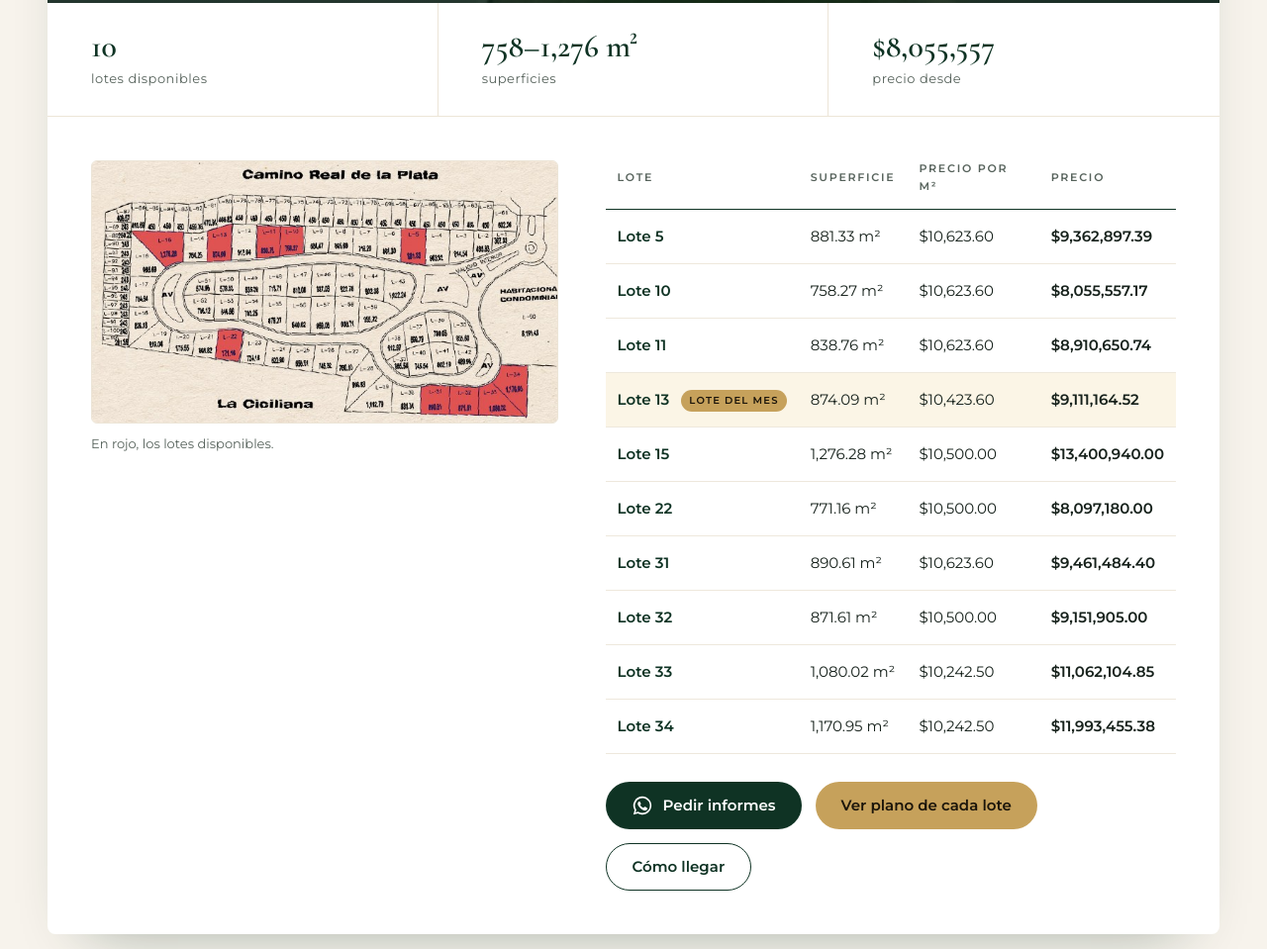
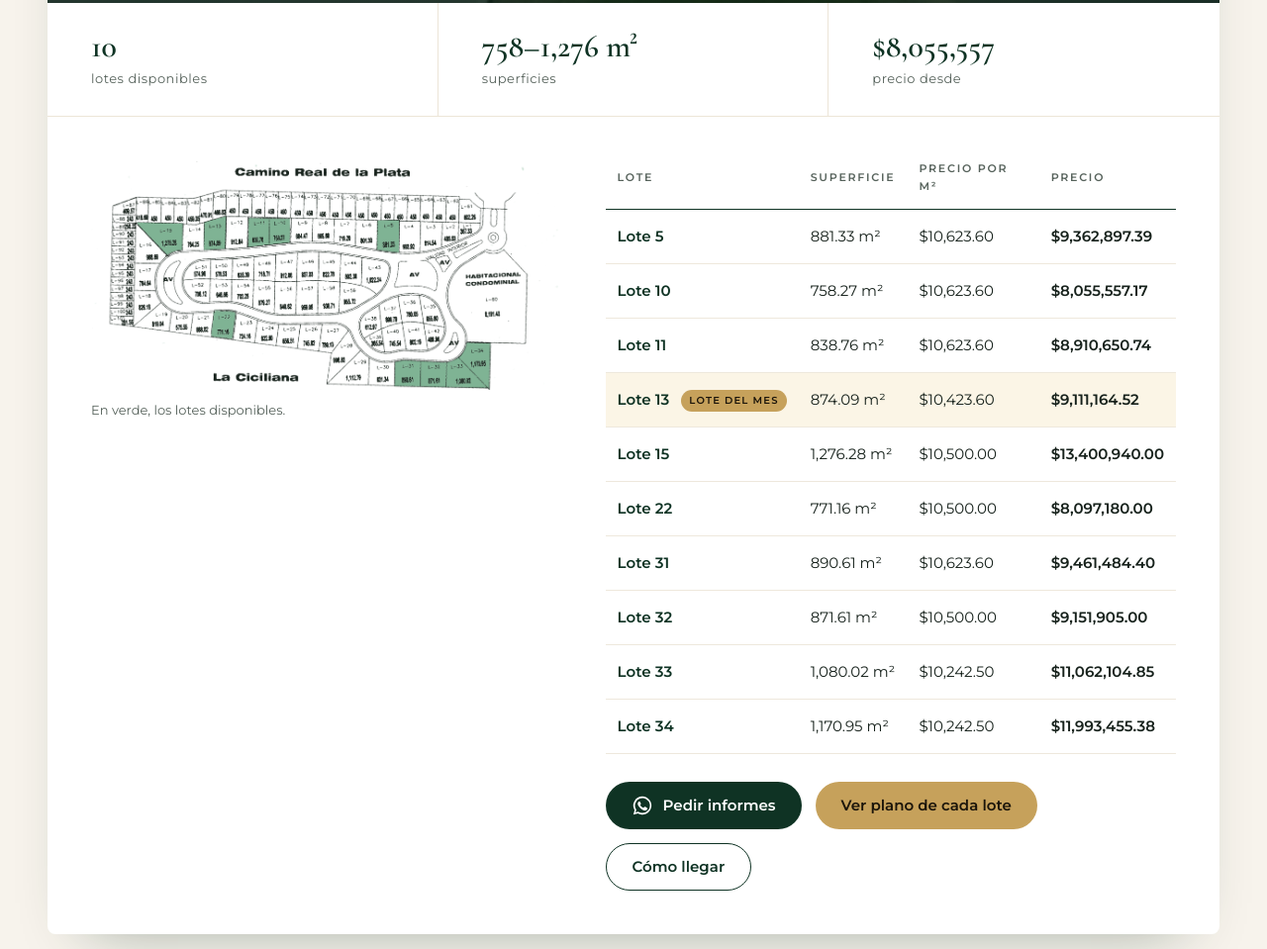
Before and after one commit to ZONAPLATEADAPACHUCA/ZONA-PLATEADA-PACHUCA, a plain HTML site: page index.html in a window 1280 px wide. Shown: the part 4212-5171 px from the top of the page at 99% size. Drawn offline with nearby package versions, Linux system fonts and the light colour scheme.

Commit message:
Mina Refugio: plano sin fondo y lotes disponibles en verde
Co-Authored-By: Claude Opus 5.5 <noreply@anthropic.com>
Claude-Session: https://claude.ai/code/session_01N8WQMSkCiPdptSFJYFfQRw

```diff
--- a/index.html
+++ b/index.html
@@ -98,6 +98,7 @@ header{position:fixed;top:0;left:0;right:0;z-index:40;background:rgba(15,51,36,.
 .privada-cuerpo.invertido .plano{order:2}
 .plano{margin:0}
 .plano img{width:100%;max-height:560px;object-fit:contain;background:var(--marfil);border-radius:6px;border:1px solid #ECE5D7}
+.plano img.sin-fondo{background:transparent;border:0;border-radius:0}
 .plano figcaption{font-size:13px;color:var(--gris);margin-top:10px}
 .tabla-caja{overflow-x:auto}
 table{width:100%;border-collapse:collapse;font-size:15px}
@@ -279,8 +280,8 @@ footer .cont{display:flex;flex-wrap:wrap;gap:14px;justify-content:space-between;
   </div>
   <div class="privada-cuerpo">
     <figure class="plano">
-      <img src="assets/plano-refugio.jpg" alt="Plano de lotes disponibles en Mina Refugio">
-      <figcaption>En rojo, los lotes disponibles.</figcaption>
+      <img src="assets/plano-refugio.png" alt="Plano de lotes disponibles en Mina Refugio" class="sin-fondo">
+      <figcaption>En verde, los lotes disponibles.</figcaption>
     </figure>
     <div class="lista">
       <div class="tabla-caja">
```
Also changed, not shown: planos-la-trinidad.html (+1 -0 lines), planos-mina-refugio.html (+1 -0 lines), assets/plano-refugio.jpg (deleted), assets/plano-refugio.png (added).
